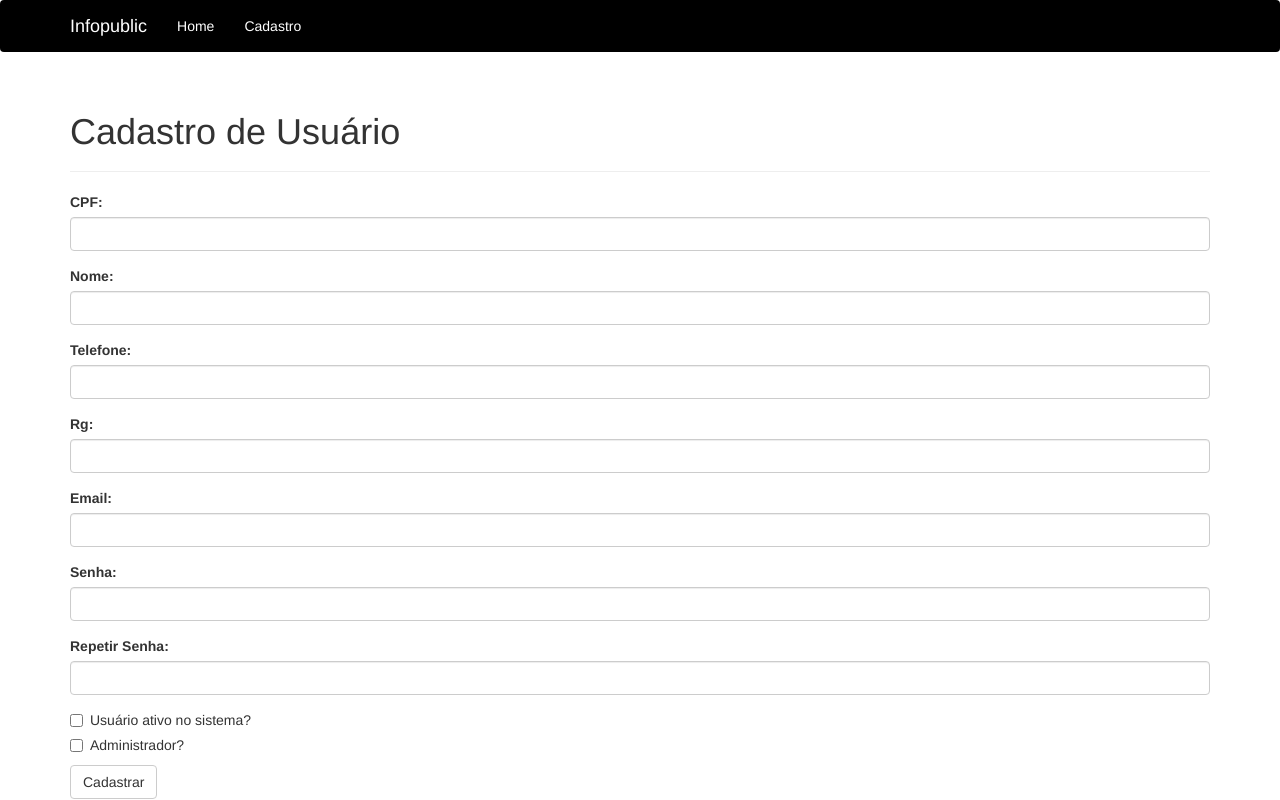
After one commit to es99/suporte_infopublic, a Flask app: page /cadastro in a window 1280 px wide. The commit adds this page. Run offline with Flask 2, Linux system fonts and the light colour scheme; some libraries are stand-ins or nearby versions.

Commit message:
adicionado script shell para exportar variaveis de ambiente; adicionado um formulario para cadastro de novos usuarios

```diff
--- a/infopublic_mail/blueprints/views.py
+++ b/infopublic_mail/blueprints/views.py
@@ -1,13 +1,18 @@
 import os
 from flask import Blueprint, redirect, url_for, render_template, flash
 from infopublic_mail.extras import functions, msg_text_plain
-from infopublic_mail.extensions.forms import BuscarForm, EnviaButton
+from infopublic_mail.extensions.forms import BuscarForm, Cadastro, EnviaButton
 from infopublic_mail.extensions.email import send_email
 
 
 
 bp = Blueprint("blueprints", __name__)
 database_name = 'infopublic.db'
+
+@bp.route('/cadastro', methods=['GET', 'POST'])
+def cadastro():
+    form = Cadastro()
+    return render_template('cadastro.html', form=form)
 
 @bp.route('/', methods=['GET', 'POST'])
 def index():
@@ -30,8 +35,8 @@ def user(id):
 
     telefone = None
     email = None
-    senha_sistema = None
     pode_enviar = False
+    senha_sistema = '--'
 
     if usuario['telefone']:
         telefone = usuario['telefone']
--- a/infopublic_mail/extensions/forms/__init__.py
+++ b/infopublic_mail/extensions/forms/__init__.py
@@ -1,6 +1,6 @@
 from flask_wtf import FlaskForm
-from wtforms import StringField, SubmitField
-from wtforms.validators import DataRequired
+from wtforms import StringField, SubmitField, BooleanField, DateField
+from wtforms.validators import DataRequired, Email, Optional, InputRequired, EqualTo
 
 class BuscarForm(FlaskForm):
     cpf = StringField('CPF para busca: ', validators=[DataRequired()])
@@ -8,3 +8,15 @@ class BuscarForm(FlaskForm):
 
 class EnviaButton(FlaskForm):
     submit = SubmitField('Enviar')
+
+class Cadastro(FlaskForm):
+    cpf = StringField('CPF:', validators=[DataRequired()])
+    nome = StringField('Nome:', validators=[DataRequired()])
+    telefone = StringField('Telefone:', validators=[Optional()])
+    rg = StringField('Rg:', validators=[Optional()])
+    email = StringField('Email:', validators=[Email(), Optional()])
+    senha = StringField('Senha:', validators=[InputRequired(), EqualTo('confirme', message='Senhas devem ser iguais')])
+    confirme = StringField('Repetir Senha:')
+    ativo = BooleanField('Usuário ativo no sistema?', validators=[DataRequired()])
+    adm = BooleanField('Administrador?', validators=[DataRequired()])
+    submit = SubmitField('Cadastrar')
--- a/infopublic_mail/templates/base.html
+++ b/infopublic_mail/templates/base.html
@@ -23,6 +23,7 @@
         <div class="navbar-collapse collapse">
             <ul class="nav navbar-nav">
                 <li><a href="/" style="color: white;">Home</a></li>
+                <li><a href="/cadastro" style="color: white;">Cadastro</a></li>
             </ul>
         </div>
     </div>
--- /dev/null
+++ b/infopublic_mail/templates/cadastro.html
@@ -0,0 +1,10 @@
+{% extends "base.html" %}
+{% import "bootstrap/wtf.html" as wtf %}
+
+{% block title %}Cadastro{% endblock %}
+{% block page_header %}
+    <h1>Cadastro de Usuário</h1>
+{% endblock %}
+{% block page_content %}
+    {{ wtf.quick_form(form) }}
+{% endblock %}
```
Also changed, not shown: 2 other files.
